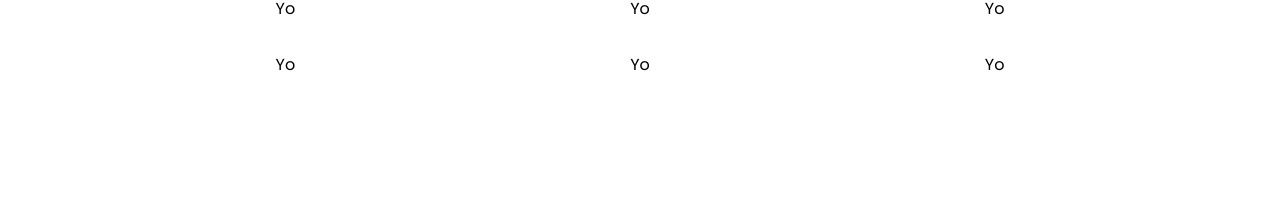
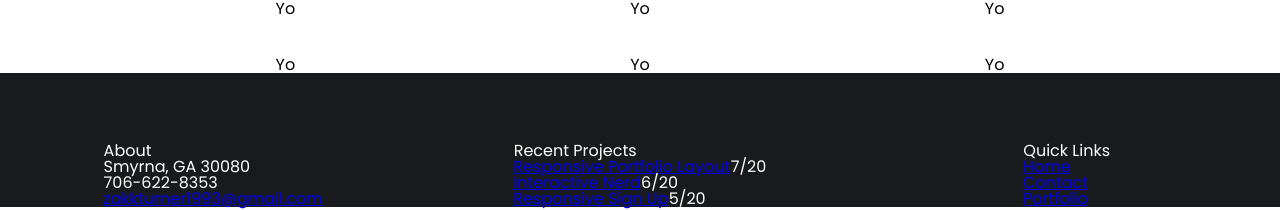
Before and after one commit to zakkturner/portfolio-layout-1, a React (Create React App) app: page / in a window 1280 px wide. Shown: the part 698-908 px from the top of the page. Before the commit the page ends 800 px from the top, so only its background shows below. Built offline with nearby package versions, Linux system fonts and the light colour scheme.

Commit message:
footer started

```diff
--- a/src/App.js
+++ b/src/App.js
@@ -1,6 +1,7 @@
 import React from "react";
 import Header from "./com/header/Header";
 import Main from "./com/main/Main";
+import Footer from "./com/footer/Footer";
 import "./styles.scss";
 
 export default function App() {
@@ -8,6 +9,7 @@ export default function App() {
     <div className="App">
       <Header />
       <Main />
+      <Footer />
     </div>
   );
 }
--- /dev/null
+++ b/src/com/footer/Footer.js
@@ -0,0 +1,56 @@
+import React from "react";
+
+import { FontAwesomeIcon } from "@fortawesome/react-fontawesome";
+import { faChevronDown } from "@fortawesome/free-solid-svg-icons";
+
+import "./Footer.scss";
+
+export default function Footer() {
+  return (
+    <footer className="footer">
+      <div className="footer__grid">
+        <div className="footer__grid__about">
+          <h4 className="footer__grid__about-title">About</h4>
+          <address className="footer__grid__about-address">
+            Smyrna, GA 30080
+          </address>
+          <div className="footer__grid__about__contact">
+            <p className="footer__grid__about_contact-phone">706-622-8353</p>
+            <a href="#">zakkturner1993@gmail.com</a>
+          </div>
+        </div>
+        <div className="footer__grid__recent">
+          <h4 className="footer__grid__recent-title">Recent Projects</h4>
+          <ul className="footer__grid__recent-projects">
+            <li>
+              <a href="#">Responsive Portfolio Layout</a>
+              <span>7/20</span>
+            </li>
+            <li>
+              <a href="#">Interactive Nerd</a>
+              <span>6/20</span>
+            </li>
+            <li>
+              <a href="#">Responsive Sign Up</a>
+              <span>5/20</span>
+            </li>
+          </ul>
+        </div>
+        <div className="footer__grid__quick">
+          <h4 className="footer__grid__quick-title">Quick Links</h4>
+          <ul className="footer__grid__quick-links">
+            <li>
+              <a href="#">Home</a>
+            </li>
+            <li>
+              <a href="#">Contact</a>
+            </li>
+            <li>
+              <a href="#">Portfolio</a>
+            </li>
+          </ul>
+        </div>
+      </div>
+    </footer>
+  );
+}
--- /dev/null
+++ b/src/com/footer/Footer.scss
@@ -0,0 +1,13 @@
+.footer{
+  background: #191a1d;
+
+  &__grid{
+    padding-top: 70px;
+    color: #FFF;
+    display: grid;
+    grid-template-columns: 1fr 1fr 1fr;
+    div{
+      justify-self: center;
+    }
+  }
+}
```
